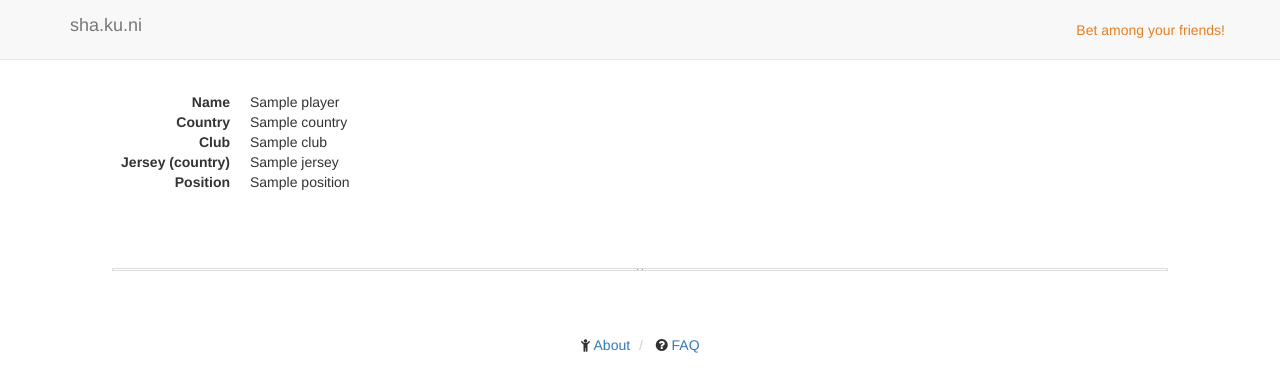
After one commit to caulagi/shakuni, a Flask app: template app/templates/matches/player.html in a window 1280 px wide. The commit adds this page. Shown: the top 392 px of the page. Run offline with Flask 2, Linux system fonts and the light colour scheme; the template is opened without the code that fills it: most values are stand-ins (such as "Sample title", 1, 10 or a date in 2020); parts of the project's set-up code (start-up, migrations or seed data) failed here and were passed over; some libraries are stand-ins or nearby versions.

Commit message:
Add team and player pages

```diff
--- a/app/matches/models.py
+++ b/app/matches/models.py
@@ -12,6 +12,7 @@ class Player(Document):
     jersey = IntField()
     club = StringField(max_length=32)
     position = StringField(max_length=2)
+    country = StringField(max_length=64)
 
     def __str__(self):
         return self.name
--- a/app/project/routes.py
+++ b/app/project/routes.py
@@ -53,5 +53,9 @@ def routes_init(application):
     groups_controller.init(application)
     application.register_blueprint(groups_controller.groups_blueprint, url_prefix="/groups")
 
+    import app.matches.controllers as matches_controller
+    matches_controller.init(application)
+    application.register_blueprint(matches_controller.matches_blueprint, url_prefix="/matches")
+
     api = Api(application)
     return api
--- a/app/templates/groups/show.html
+++ b/app/templates/groups/show.html
@@ -55,10 +55,10 @@
           <tr>
             <td>{{ gm.match.match_number }}</td>
             <td>
-              <a href="/">{{ gm.match.team1 }}</a>
+              <a href="{{ url_for('matches_blueprint.team', id=gm.match.team1.id) }}">{{ gm.match.team1 }}</a>
             </td>
             <td>
-              <a href="/">{{ gm.match.team2 }}</a>
+              <a href="{{ url_for('matches_blueprint.team', id=gm.match.team2.id) }}">{{ gm.match.team2 }}</a>
             </td>
             <td>{{ gm.match.start_time }}</td>
             <td>{{ gm.cutoff }}</td>
--- /dev/null
+++ b/app/templates/matches/player.html
@@ -0,0 +1,18 @@
+{% extends "layout.html" %}
+
+{% block content %}
+  <div class="container vspace-three">
+    <dl class="dl-horizontal">
+      <dt>Name</dt>
+      <dd>{{ player.name }}</dd>
+      <dt>Country</dt>
+      <dd>{{ player.country }}</dd>
+      <dt>Club</dt>
+      <dd>{{ player.club }}</dd>
+      <dt>Jersey (country)</dt>
+      <dd>{{ player.jersey }}</dd>
+      <dt>Position</dt>
+      <dd>{{ player.position }}</dd>
+    </dl>
+  </div>
+{% endblock %}
--- a/data/load.py
+++ b/data/load.py
@@ -34,6 +34,7 @@ def save_player(row):
         position = row[1],
         name = row[2],
         club = row[3],
+        country = row[4],
     )
 
 def load_teams():
@@ -44,6 +45,7 @@ def load_teams():
             print "Loading %s" % f
             reader = csv.reader(f, delimiter='|')
             for row in reader:
+                row.append(team.country)
                 player, created = save_player(row)
                 players.append(player)
             team.players = players
```
Also changed, not shown: app/matches/controllers.py (+42 -0 lines), app/templates/matches/team.html (added, +20 -0 lines).
